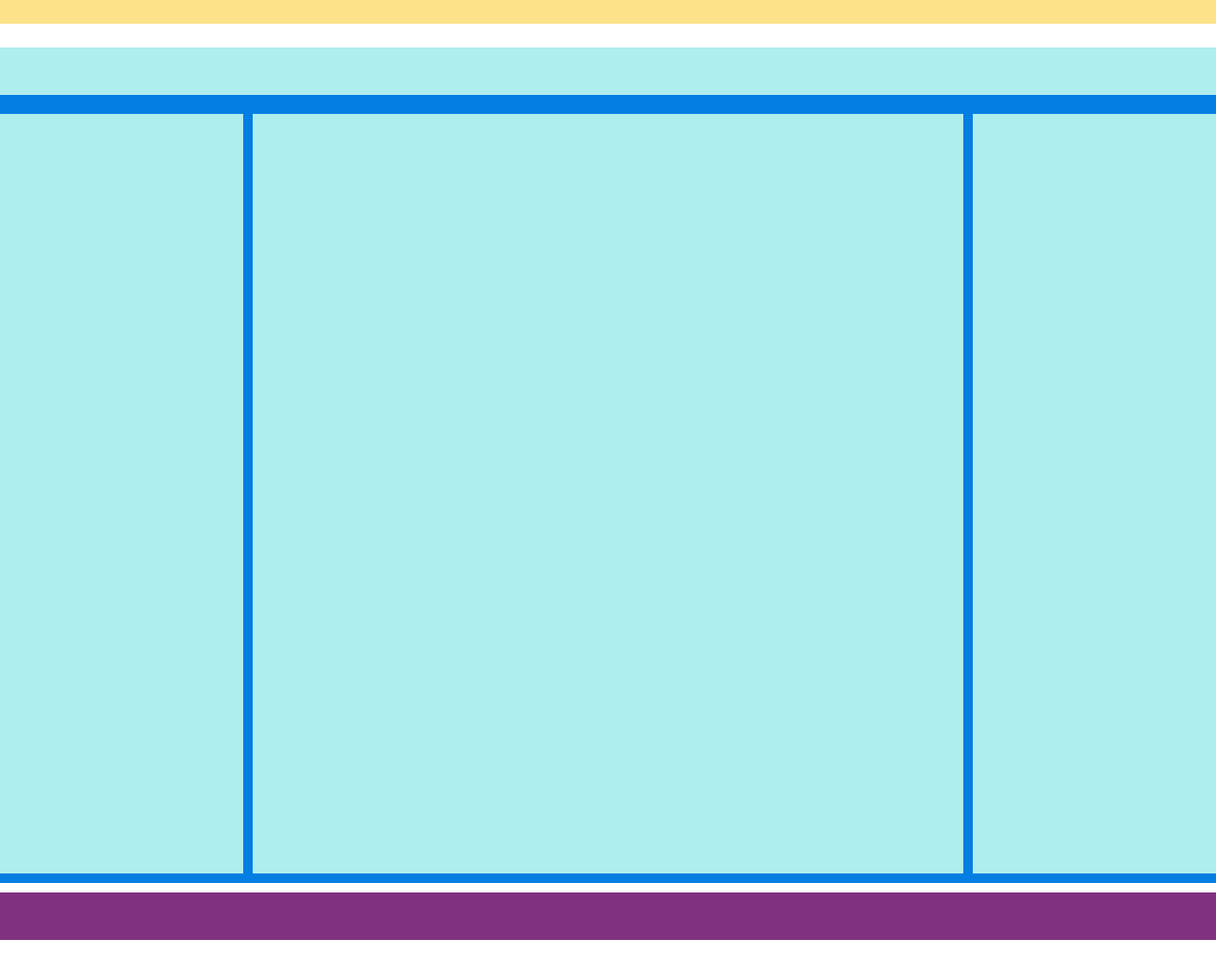
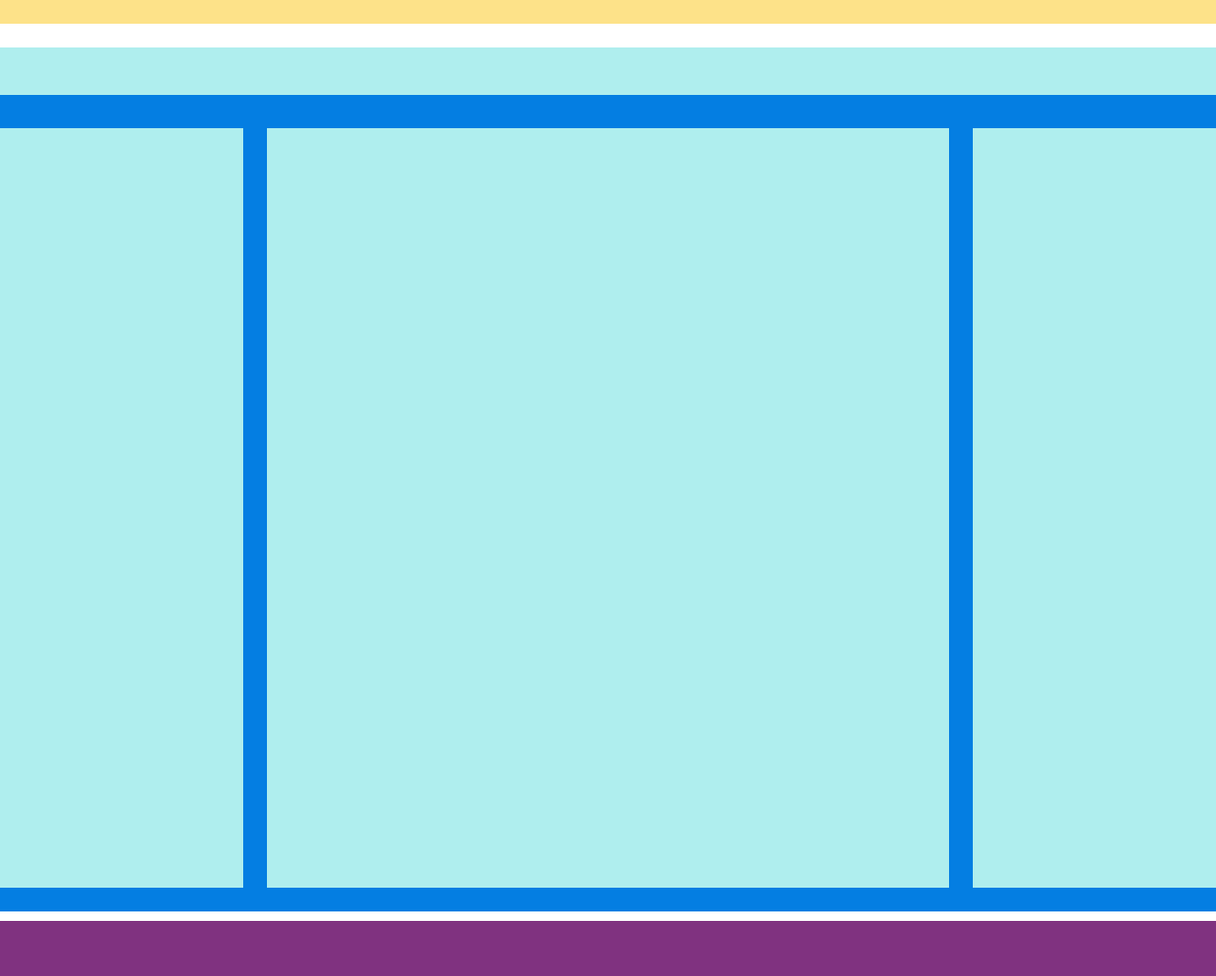
Before and after one commit to andre-cyb/htmlcss-struttura-wp, a plain HTML site: page index.html in a window 1280 px wide. Shown: the part 600-1628 px from the top of the page at 95% size. Before the commit the page ends 1590 px from the top, so only its background shows below. Drawn offline with Linux system fonts and the light colour scheme.

Commit message:
aggiunto piu margine tra le colonne float

```diff
--- a/file.css
+++ b/file.css
@@ -44,7 +44,7 @@ header{
 
 .float{
     float: left;
-    margin: 10px 0px;
+    margin: 25px 0px;
     background-color: paleturquoise;
     height: 200px;
 
@@ -55,8 +55,8 @@ header{
  }
 
 .colonna-centrale{
-    width: calc(60% - 20px) ;
-    margin: 10px ;
+    width: calc(60% - 50px) ;
+    margin: 25px ;
     height: 800px;
 }
 
@@ -66,6 +66,6 @@ header{
 
 footer{
     margin-top: 10px;
-    height: 50px;
+    height: 60px;
     background-color:rgb(128, 50, 128);
 }
```
